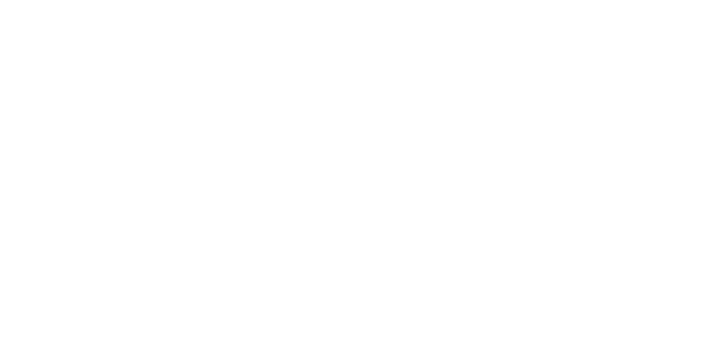
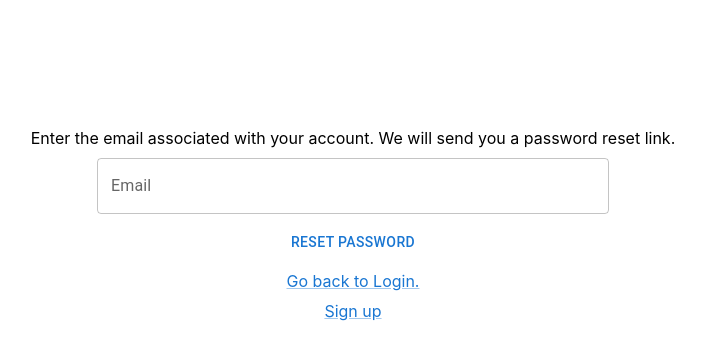
Before and after one commit to mrodz/receiptify, a React (Create React App) app in the folder frontend/: page /login/reset in a window 1280 px wide. Before the commit this address had no page. Shown: the top 360 px of the page, without its empty margins (287-988 px from the left). Built offline with nearby package versions, Linux system fonts and the light colour scheme.

Commit message:
Create password reset page

```diff
--- a/frontend/src/index.tsx
+++ b/frontend/src/index.tsx
@@ -6,6 +6,7 @@
 import './index.css';
 import App from './App';
 import Login from './pages/login/Login';
+import PasswordReset from './pages/password_reset/PasswordReset';
 
 const root = ReactDOM.createRoot(
   document.getElementById('root') as HTMLElement
@@ -16,6 +17,7 @@
       <Routes>
         <Route path="/" element={<App/>}></Route>
         <Route path="/login" element={<Login/>}></Route>
+        <Route path="/login/reset" element={<PasswordReset/>}></Route>
       </Routes>
     </BrowserRouter>
   </React.StrictMode>
--- a/frontend/src/pages/login/Login.tsx
+++ b/frontend/src/pages/login/Login.tsx
@@ -1,9 +1,12 @@
 import React from 'react';
+import { useNavigate } from "react-router-dom";
 
 import { TextField, Button, Link } from "@mui/material"
 import "./Login.css"
 
 function Login() {
+  const navigate = useNavigate()
+
   return (
     <div className="login-container">
         <Button>Log in with Google</Button>
@@ -12,7 +15,7 @@
         <TextField className="login-field" label="Username" type="text"></TextField>
         <div className="password-container">
             <TextField className="login-field" label="Password" type="password"></TextField>
-            <Button>Forgot your password?</Button>
+            <Button onClick={() => navigate("/login/reset")}>Forgot your password?</Button>
         </div>
 
         <Button>Log in</Button>
--- /dev/null
+++ b/frontend/src/pages/password_reset/PasswordReset.css
@@ -0,0 +1,11 @@
+.reset-container {
+    margin-top: 10%;
+    display: flex;
+    flex-direction: column;
+    align-items: center;
+    gap: 10px;
+}
+
+.reset-field {
+    width: 40%;
+}
--- /dev/null
+++ b/frontend/src/pages/password_reset/PasswordReset.tsx
@@ -0,0 +1,34 @@
+import React from 'react';
+
+import { TextField, Button, Link } from "@mui/material"
+import "./PasswordReset.css"
+
+function PasswordReset() {
+  const [email, setEmail] = React.useState<string>()
+  const [confirmationState, setConfirmationState] = React.useState(0) // 0 = None, 1 == Success, 2 = Failure
+
+  function reset() {
+    // Need backend route
+  }
+
+  return (
+    <div className="reset-container">
+        <span>Enter the email associated with your account. We will send you a password reset link.</span>
+        <TextField value={email} className="reset-field" label="Email" type="text" onChange={(e) => setEmail(e.target.value)}></TextField>
+
+        <Button onClick={reset}>Reset Password</Button>
+
+        { (confirmationState === 1) &&
+            <span>The password reset email was successfuly sent to {email}. It may take a few minutes before it arrives. The link will expire in X minutes.</span>
+        }
+        { (confirmationState === 2) &&
+            <span>The given email is not associated with any account. Make sure it's correct and try again.</span>
+        }
+
+        <Link href="/login">Go back to Login.</Link>
+        <Link href="/signin">Sign up</Link>
+    </div>
+  );
+}
+
+export default PasswordReset;
```
